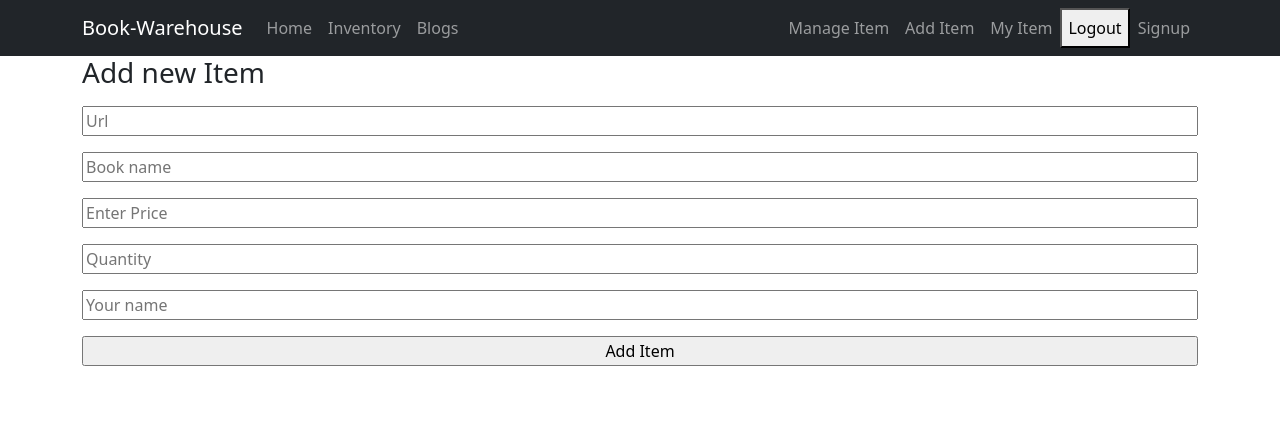
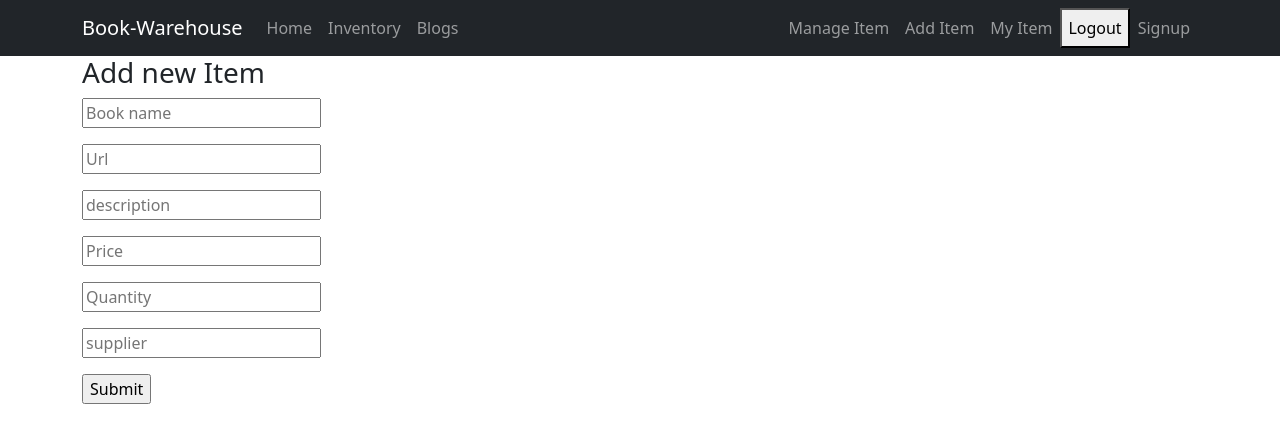
Before and after one commit to SuraiyaMoon/book-warehouse, a React (Create React App) app: page /addItem in a window 1280 px wide. Shown: the top 442 px of the page. Built offline with nearby package versions, Linux system fonts and the light colour scheme; no server answers; sample sign-in values are in the browser's storage.

Commit message:
add item component change

```diff
--- a/package.json
+++ b/package.json
@@ -12,6 +12,7 @@
     "react-bootstrap": "^2.4.0",
     "react-dom": "^18.2.0",
     "react-firebase-hooks": "^5.0.3",
+    "react-hook-form": "^7.33.0",
     "react-router-dom": "^6.3.0",
     "react-scripts": "5.0.1",
     "react-toastify": "^9.0.5",
--- a/src/components/AddItem/AddItem.js
+++ b/src/components/AddItem/AddItem.js
@@ -1,48 +1,59 @@
 import React from 'react';
+import { useForm } from "react-hook-form";
+
 
 
 
 const AddItem = () => {
-    const handleAddItem = event => {
-        event.preventDefault();
-        const url = event.target.url.value;
-        const name = event.target.name.value;
-        const price = event.target.url.value;
-        const quantity = event.target.name.value;
-        const supplier = event.target.name.value;
 
-        const item = { url, name, price, quantity, supplier }
-        console.log(item)
+    const { register, handleSubmit } = useForm();
+    const onSubmit = data => {
 
-
-        //send data to the server
-
+        console.log(data);
+        // const picture = event.target.url.value;
+        // const name = event.target.name.value;
+        // const price = event.target.url.value;
+        // const quantity = event.target.quantity.value;
+        // const suppier = event.target.suppier.value;
         fetch('http://localhost:5000/inventory', {
             method: "POST",
             headers: {
                 "content-type": "application/json"
             },
-            body: JSON.stringify(item)
+            body: JSON.stringify(data)
         })
             .then(res => res.json())
-            .then(data => {
-                console.log(data)
-                event.target.reset()
+            .then(result => {
+                console.log(result)
+                alert('item Added')
+
             })
 
+
     }
+    // const handleAddItem = event => {
+    //     event.preventDefault();
+    //
+    //     const item = { picture, name, price, quantity, suppier }
+    //     console.log(item)
+
+
+        //send data to the server
+
+
     return (
         <div className='container'>
             <h3>
                 Add new Item
             </h3>
-            <form onSubmit={handleAddItem}>
-                <input className='my-2 w-100' name='url' placeholder='Url' type="text" /> <br />
-                <input className='my-2 w-100' name='name' placeholder='Book name' type="text" /><br />
-                <input className='my-2 w-100' name='price' placeholder='Enter Price' type="text" /><br />
-                <input className='my-2 w-100' name='name' placeholder='Quantity' type="text" /><br />
-                <input className='my-2 w-100' name='name' placeholder='Your name' type="text" /><br />
-                <input className='my-2 w-100' type="submit" value="Add Item" />
+            <form onSubmit={handleSubmit(onSubmit)}>
+                <input placeholder='Book name' {...register("name", { required: true, maxLength: 20 })} /> <br />
+                <input className='my-3' placeholder='Url' type="text" {...register("url", {  maxLength: 20 })} /> <br />
+                <input placeholder='description' {...register("description", { pattern: /^[A-Za-z]+$/i })} /> <br />
+                <input className='my-3' placeholder='Price' type="number" {...register("price", { min: 18, max: 99 })} /> <br />
+                <input placeholder='Quantity' type="number" {...register("quantity", { min: 5, max: 50 })} /> <br />
+                <input className='my-3' placeholder='supplier' {...register("suppier", { pattern: /^[A-Za-z]+$/i })} /> <br />
+                <input className='mb-3' type="submit" />
             </form>
 
         </div>
--- a/src/components/Inventories/Inventories.js
+++ b/src/components/Inventories/Inventories.js
@@ -13,9 +13,11 @@ const Inventories = () => {
                 .then(res => res.json())
                 .then(data => {
                     console.log(data)
-                    const restItem = inventories.filter(inventory => inventory._id !== id)
+                    const restItem = inventories.filter(inventory => inventory._id !== id);
                     setInventories(restItem)
                 })
+
+
         }
 
     }
```
Also changed, not shown: 1 other file (tests, documents, lock files or other folders).
